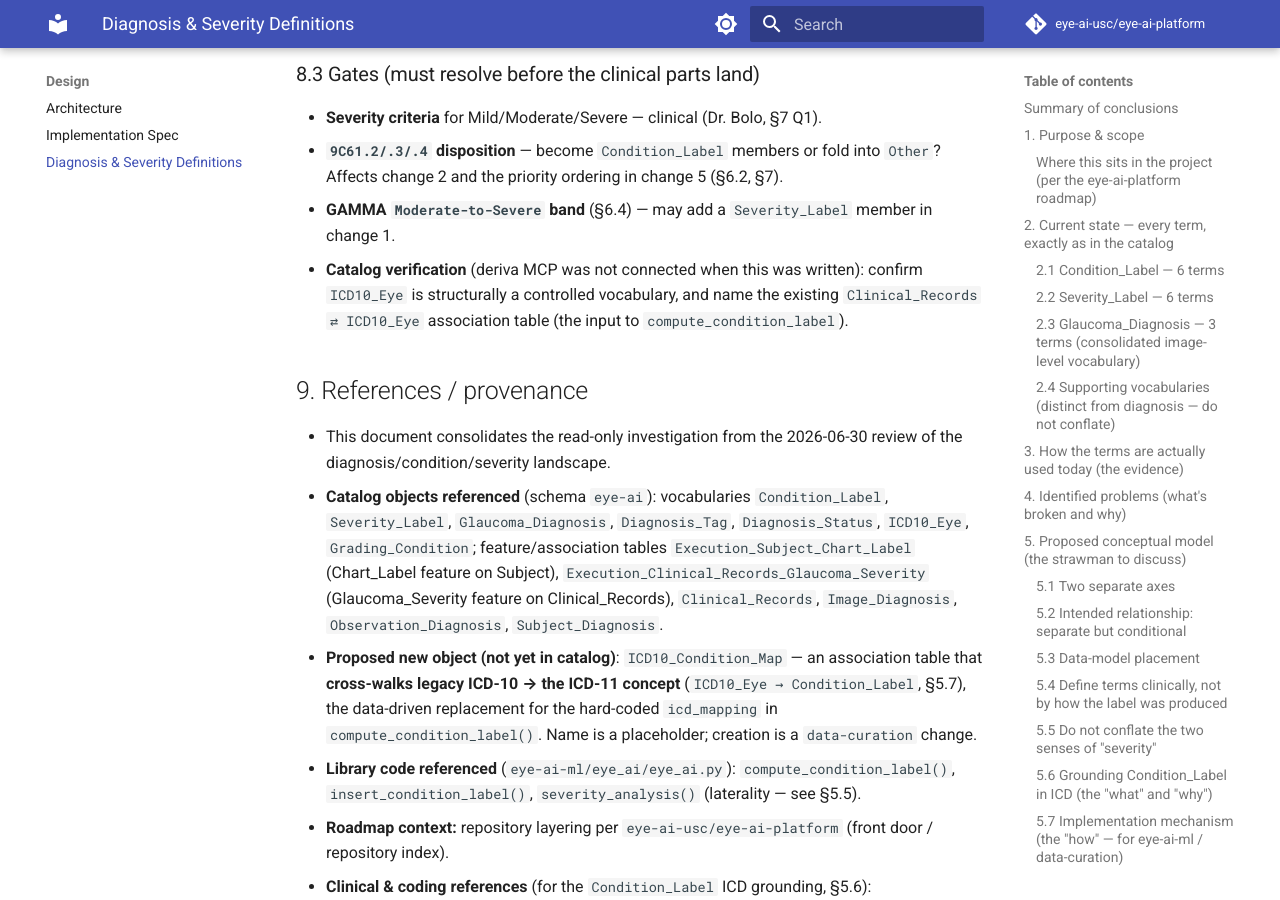
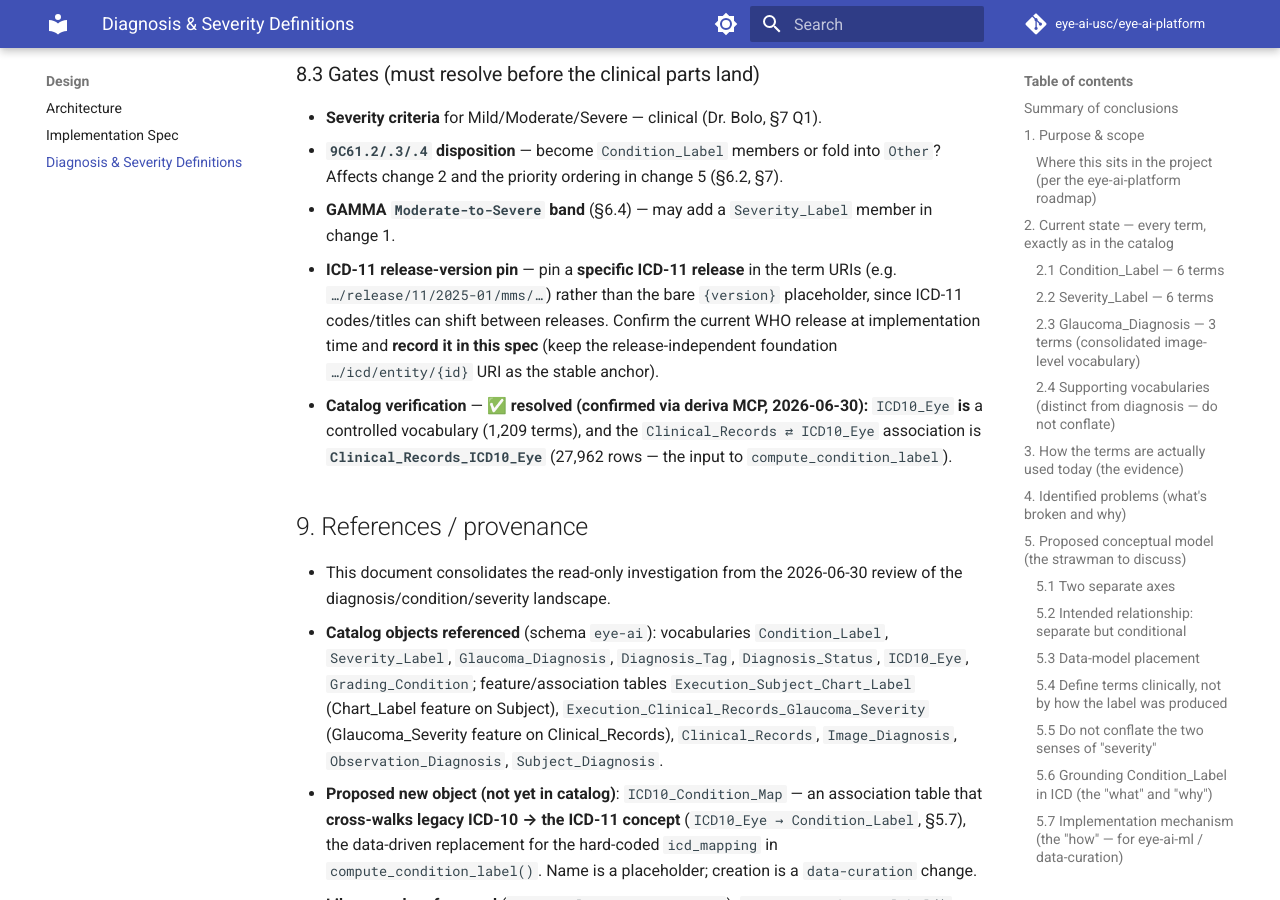
Before and after one commit to eye-ai-usc/eye-ai-platform, an MkDocs documentation site: the page built from docs/design/diagnosis-severity-definitions.md, in a window 1280 px wide and 900 px high, scrolled down 19483 px. Built offline with MkDocs 1.6.1 and Material for MkDocs 9.7.7, drawn with Linux system fonts in a browser that asks for light colours; comment, search, counter and statistics services are not loaded.

Commit message:
Add ICD-11 release-version-pin gate; close catalog-verification gate with confirmed values
Co-Authored-By: Claude Opus 4.8 (1M context) <noreply@anthropic.com>

```diff
--- a/docs/design/diagnosis-severity-definitions.md
+++ b/docs/design/diagnosis-severity-definitions.md
@@ -659,10 +659,15 @@ ICD10_Eye enumerated ──▶ (2) re-anchor Condition_Label ──┐
 - **Severity criteria** for Mild/Moderate/Severe — clinical (Dr. Bolo, §7 Q1).
 - **`9C61.2/.3/.4` disposition** — become `Condition_Label` members or fold into `Other`? Affects change 2 and the priority ordering in change 5 (§6.2, §7).
 - **GAMMA `Moderate-to-Severe` band** (§6.4) — may add a `Severity_Label` member in change 1.
-- **Catalog verification** (deriva MCP was not connected when this was written):
-  confirm `ICD10_Eye` is structurally a controlled vocabulary, and name the
-  existing `Clinical_Records ⇄ ICD10_Eye` association table (the input to
-  `compute_condition_label`).
+- **ICD-11 release-version pin** — pin a **specific ICD-11 release** in the term
+  URIs (e.g. `…/release/11/2025-01/mms/…`) rather than the bare `{version}`
+  placeholder, since ICD-11 codes/titles can shift between releases. Confirm the
+  current WHO release at implementation time and **record it in this spec** (keep
+  the release-independent foundation `…/icd/entity/{id}` URI as the stable anchor).
+- **Catalog verification** — ✅ **resolved (confirmed via deriva MCP, 2026-06-30):**
+  `ICD10_Eye` **is** a controlled vocabulary (1,209 terms), and the
+  `Clinical_Records ⇄ ICD10_Eye` association is **`Clinical_Records_ICD10_Eye`**
+  (27,962 rows — the input to `compute_condition_label`).
 
 ## 9. References / provenance
 
```
